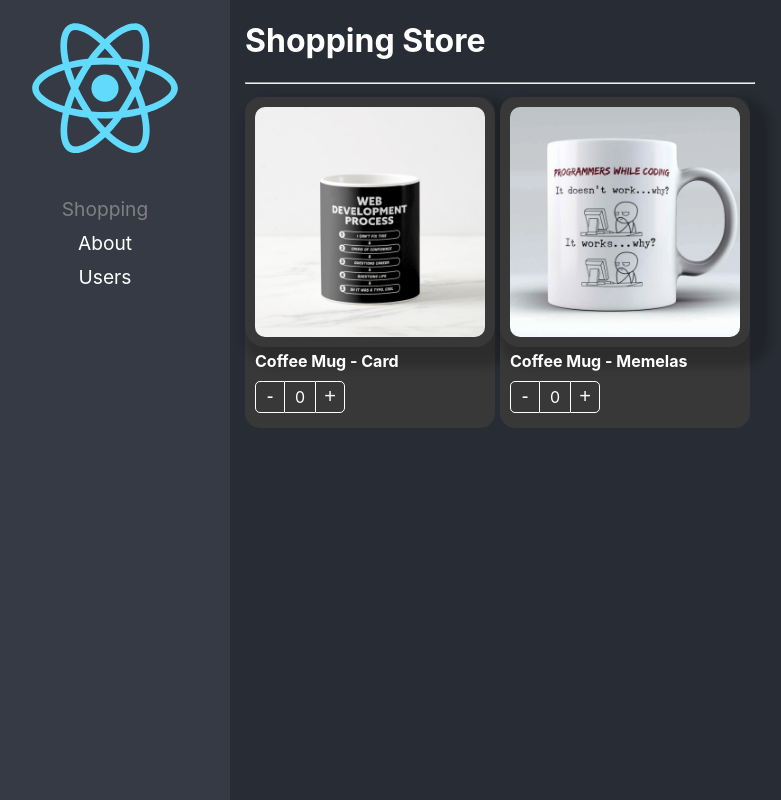
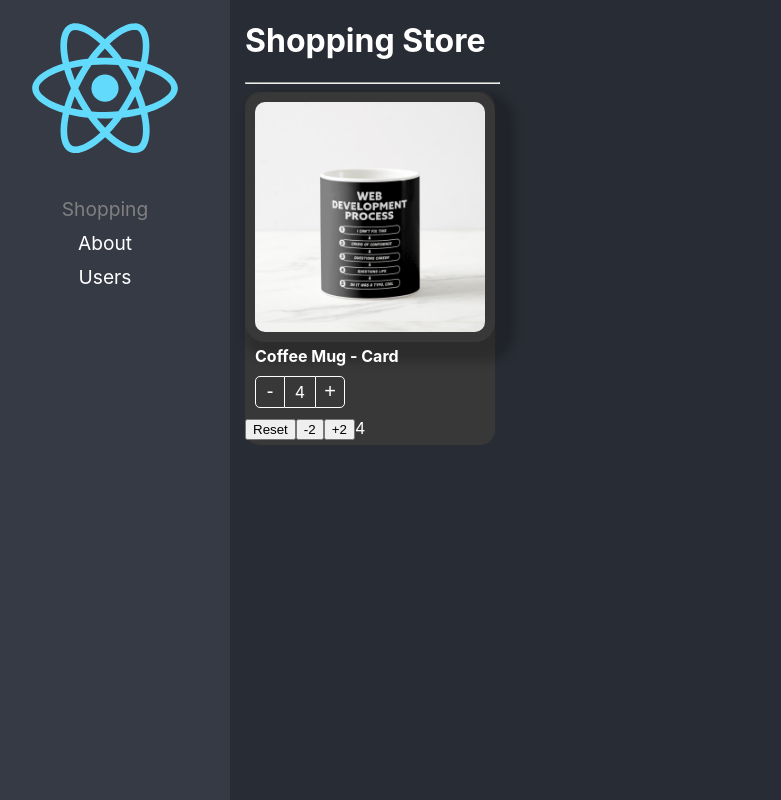
Before and after one commit to gerodrig/react-notes, a React (Create React App) app: page / in a window 1280 px wide. Shown: the whole page, without its empty margins (20-801 px from the left). Built offline with nearby package versions, Linux system fonts and the light colour scheme.

Commit message:
Component state initializer ready

```diff
--- a/src/02-component-patterns/components/ProductButtons.tsx
+++ b/src/02-component-patterns/components/ProductButtons.tsx
@@ -1,4 +1,4 @@
-import { useContext } from "react";
+import { useCallback, useContext } from "react";
 import { ProductContext } from "./ProductCard";
 
 import styles from '../styles/styles.module.css';
@@ -10,7 +10,15 @@
 
 export const ProductButtons = ({className, style }: Props) => {
 
-    const { increaseBy, counter } = useContext(ProductContext);
+
+    //TODO: receive maxCount property
+    const { increaseBy, counter, maxCount } = useContext(ProductContext);
+
+    //TODO isMaxReached = useCallback, dependencies [counter, maxCount]
+    //true if count === maxCount
+    // flase if count < maxCount
+
+    const isMaxReached = useCallback(() => counter === maxCount, [counter, maxCount]);
 
     return (
         <div className={`${ styles.buttonsContainer } ${ className }` } style={ style }>
@@ -22,7 +30,7 @@
             </button>
             <div className={styles.countLabel}> {counter} </div>
             <button
-                className={styles.buttonAdd}
+                className={`${styles.buttonAdd} ${isMaxReached() && styles.disabled}`}
                 onClick={() => increaseBy()}
             >
                 +
--- a/src/02-component-patterns/components/ProductCard.tsx
+++ b/src/02-component-patterns/components/ProductCard.tsx
@@ -2,7 +2,7 @@
 import { useProduct } from '../hooks/useProduct';
 import styles from '../styles/styles.module.css';
 
-import { onChangeArgs, Product, ProductContextProps } from '../interfaces/interfaces';
+import { InitialValues, onChangeArgs, Product, ProductCardHandlers, ProductContextProps } from '../interfaces/interfaces';
 
 
 
@@ -12,30 +12,39 @@
 const { Provider } = ProductContext;
 
 
-
 export interface Props {
 	product: Product;
-    children?: React.ReactElement | React.ReactElement[];
+    //children?: React.ReactElement | React.ReactElement[];
+    children: (args: ProductCardHandlers ) => JSX.Element;
     className?: string;
     style?: React.CSSProperties;
     onChange?: (args: onChangeArgs) => void;
     value?: number;
+    initialValues?: InitialValues;
 }
 
 
 
-export const ProductCard = ({ children, product, className, style, onChange, value }: Props) => {
+export const ProductCard = ({ children, product, className, style, onChange, value, initialValues }: Props) => {
 
-	const { counter, increaseBy } = useProduct( {onChange, product, value } );
+	const { counter, increaseBy, maxCount, isMaxCountReached, reset } = useProduct( {onChange, product, value, initialValues } );
 
 	return (
         <Provider value={{
             counter,
+            product,
+            maxCount: maxCount,
             increaseBy,
-            product
         }}>
             <div className={`${ styles.productCard } ${ className }`} style={ style }>
-                {children}
+                {children({
+                    count: counter,
+                    isMaxCountReached,
+                    maxCount: maxCount,
+                    product,
+                    increaseBy,
+                    reset
+                })}
                 {/* <ProductImage img={product.img} />
                 <ProductTitle title={product.title} />
 
--- a/src/02-component-patterns/hooks/useProduct.ts
+++ b/src/02-component-patterns/hooks/useProduct.ts
@@ -1,38 +1,67 @@
-import { useEffect, useState } from 'react';
-import { onChangeArgs, Product } from '../interfaces/interfaces';
+import { useEffect, useRef, useState } from 'react';
+import { onChangeArgs, Product, InitialValues } from '../interfaces/interfaces';
 
 interface Props {
 	counter: number;
+	maxCount?: number;
+	isMaxCountReached: boolean;
 	increaseBy: (amount?: number) => void;
+	reset: () => void;
 }
 
 interface useProductArgs {
 	product: Product;
 	onChange?: (args: onChangeArgs) => void;
 	value?: number;
+	initialValues?: InitialValues;
 }
 
 export const useProduct = ({
 	onChange,
 	product,
 	value = 0,
+	initialValues
 }: useProductArgs): Props => {
-	const [counter, setCounter] = useState(value);
+	const [counter, setCounter] = useState<number>(initialValues?.count ?? value);
+
+	const isMounted = useRef(false);
+
+	//console.log(initialValues?.maxCount);
 
 	const increaseBy = (value: number = 1) => {
 
+		if (initialValues?.maxCount && counter + value > initialValues.maxCount) {
+			//alert('Max count reached');
+
+			return ;
+		}
 		const newValue = Math.max(counter + value, 0);
 		setCounter(newValue);
 
 		onChange && onChange({ count: newValue, product });
 	};
 
+	const reset = () => {
+		setCounter(initialValues?.count ?? 0);
+	};
+
 	useEffect(() => {
+
+		if(!isMounted.current) return;
+
 		setCounter(value);
 	}, [value]);
 
+	useEffect(() => {
+		isMounted.current = true;
+	}, []);
+
 	return {
 		counter,
+		maxCount: initialValues?.maxCount,
+		isMaxCountReached: !!initialValues?.maxCount && counter === initialValues.maxCount,
+
+		reset,
 		increaseBy,
 	};
 };
--- a/src/02-component-patterns/pages/ShoppingPage.tsx
+++ b/src/02-component-patterns/pages/ShoppingPage.tsx
@@ -4,30 +4,25 @@
 	ProductImage,
 	ProductTitle,
 } from '../components';
-
-import styles from '../styles/styles.module.css';
 import '../styles/custom-styles.css';
-import { useShoppingCart } from '../hooks/useShoppingCart';
 import { products } from '../../data/products';
 
+const product = products[0];
+
 export const ShoppingPage = () => {
-
-	const { shoppingCart, onProductCountChange } = useShoppingCart();
-
 	return (
 		<div>
 			<h1>Shopping Store</h1>
 			<hr />
 
-			<div className={styles.shoppingLayout}>
-				{products.map((product) => (
-					<ProductCard
-						key={product.id}
-						product={product}
-						className='bg-dark text-white'
-						onChange={onProductCountChange}
-						value={shoppingCart[product.id]?.count || 0}
-					>
+			<ProductCard
+				key={product.id}
+				product={product}
+				className='bg-dark text-white'
+				initialValues={{ count: 4, maxCount: 9 }}
+			>
+				{( {reset, count, increaseBy, isMaxCountReached }) => (
+					<>
 						<ProductImage
 							className='custom-image'
 							style={{
@@ -37,46 +32,16 @@
 						/>
 						<ProductTitle className='text-bold' />
 						<ProductButtons className='custom-buttons' />
-					</ProductCard>
-				))}
 
-				{/* <ProductCard />
-            <ProductCard />
-            <ProductCard /> */}
-			</div>
-
-			<div className='shopping-cart'>
-				{/*map the shopping cart and display the products*/}
-				{Object.entries(shoppingCart).map(([key, product]) => (
-					<ProductCard
-						key={key}
-						product={product}
-						className='bg-dark text-white '
-						style={{ width: '100px' }}
-						onChange={onProductCountChange}
-						value={product.count}
-					>
-						<ProductImage
-							className='custom-image'
-							style={{
-								boxShadow:
-									'10px 10px 10px 10px rgba(0,0,0,0.2)',
-							}}
-						/>
-						<ProductButtons
-							className='custom-buttons'
-							style={{
-								display: 'flex',
-								justifyContent: 'center',
-							}}
-						/>
-					</ProductCard>
-				))}
-			</div>
-
-			{/* <div>
-				<code>{JSON.stringify(shoppingCart, null, 5)}</code>
-			</div> */}
+						<button onClick={reset}>Reset</button>
+						<button onClick={() => increaseBy(-2)}> -2 </button>
+						{/*if maxcount not reached show otherwise disable */}
+						{ (!isMaxCountReached) && <button onClick={() => increaseBy(+2)}> +2 </button>}
+						<span>{ count }</span>
+						{/* {JSON.stringify(args,null, 3)} */}
+					</>
+				)}
+			</ProductCard>
 		</div>
 	);
 };
--- a/src/02-component-patterns/styles/styles.module.css
+++ b/src/02-component-patterns/styles/styles.module.css
@@ -67,3 +67,9 @@
     flex-direction: row;
     flex-wrap: wrap;
 }
+
+.disabled {
+    border-color: grey !important;
+    border-left: 1px solid white !important;
+    color: grey !important;
+}
```
Also changed, not shown: src/02-component-patterns/interfaces/interfaces.ts (+16 -0 lines).
